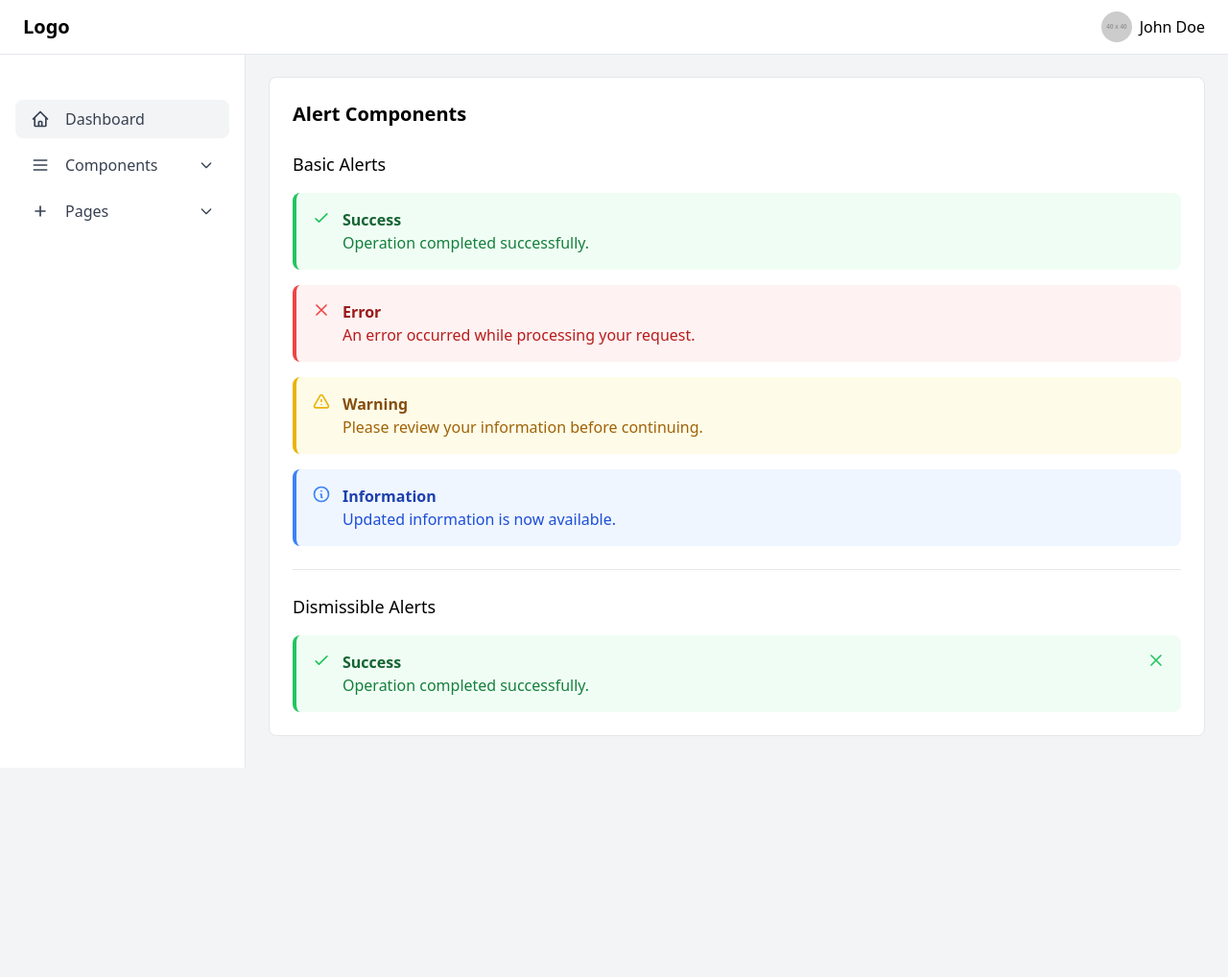
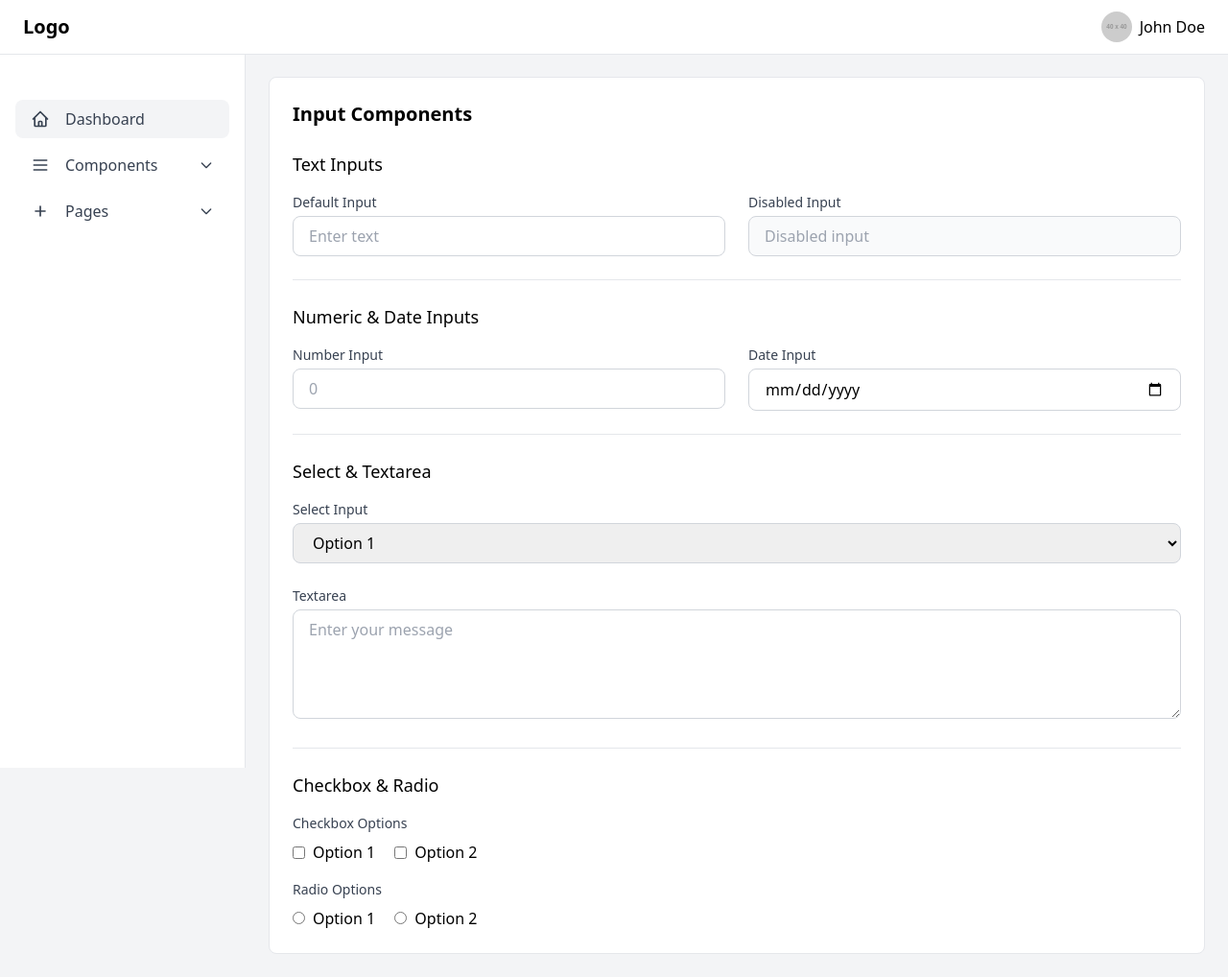
Before and after one commit to abdulrahemfaqih/template-dashboard-tailwindcss, a plain HTML site: page components/input.html in a window 1280 px wide. Shown: the whole page at 96% size. Before the commit the page ends 800 px from the top, so only its background shows below. Drawn offline with nearby package versions, Linux system fonts and the light colour scheme; placeholder pictures from the web are drawn by us.

Commit message:
fix input component

```diff
--- a/components/input.html
+++ b/components/input.html
@@ -125,86 +125,96 @@
     </aside>
     <main class="ml-0 md:ml-64 pt-20 p-6">
         <div class="bg-white rounded-lg border border-gray-200 p-6">
-            <h3 class="text-xl font-bold mb-6">Alert Components</h3>
+            <h3 class="text-xl font-bold mb-6">Input Components</h3>
 
-            <!-- Basic Alerts -->
+            <!-- Text Inputs -->
             <div class="border-b border-gray-200 pb-6 mb-6">
-                <h4 class="text-lg font-medium mb-4">Basic Alerts</h4>
-                <div class="space-y-4">
-                    <!-- Success Alert -->
-                    <div class="p-4 border-l-4 border-green-500 bg-green-50 rounded-lg flex items-start">
-                        <svg class="w-5 h-5 text-green-500 mr-3" fill="none" stroke="currentColor" viewBox="0 0 24 24">
-                            <path stroke-linecap="round" stroke-linejoin="round</svg>" stroke-width="2"
-                                d="M5 13l4 4L19 7" />
-                        </svg>
-                        <div>
-                            <h3 class="font-semibold text-green-800">Success</h3>
-                            <p class="text-green-700">Operation completed successfully.</p>
-                        </div>
+                <h4 class="text-lg font-medium mb-4">Text Inputs</h4>
+                <div class="grid grid-cols-1 md:grid-cols-2 gap-6">
+                    <div>
+                        <label class="block text-sm font-medium text-gray-700 mb-1">Default Input</label>
+                        <input type="text"
+                            class="w-full px-4 py-2 border border-gray-300 rounded-lg focus:outline-none focus:ring-1 focus:ring-gray-400"
+                            placeholder="Enter text">
                     </div>
-
-                    <!-- Error Alert -->
-                    <div class="p-4 border-l-4 border-red-500 bg-red-50 rounded-lg flex items-start">
-                        <svg class="w-5 h-5 text-red-500 mr-3" fill="none" stroke="currentColor" viewBox="0 0 24 24">
-                            <path stroke-linecap="round" stroke-linejoin="round" stroke-width="2"
-                                d="M6 18L18 6M6 6l12 12" />
-                        </svg>
-                        <div>
-                            <h3 class="font-semibold text-red-800">Error</h3>
-                            <p class="text-red-700">An error occurred while processing your request.</p>
-                        </div>
-                    </div>
-
-                    <!-- Warning Alert -->
-                    <div class="p-4 border-l-4 border-yellow-500 bg-yellow-50 rounded-lg flex items-start">
-                        <svg class="w-5 h-5 text-yellow-500 mr-3" fill="none" stroke="currentColor" viewBox="0 0 24 24">
-                            <path stroke-linecap="round" stroke-linejoin="round" stroke-width="2"
-                                d="M12 9v2m0 4h.01m-6.938 4h13.856c1.54 0 2.502-1.667 1.732-3L13.732 4c-.77-1.333-2.694-1.333-3.464 0L3.34 16c-.77 1.333.192 3 1.732 3z" />
-                        </svg>
-                        <div>
-                            <h3 class="font-semibold text-yellow-800">Warning</h3>
-                            <p class="text-yellow-700">Please review your information before continuing.</p>
-                        </div>
-                    </div>
-
-                    <!-- Info Alert -->
-                    <div class="p-4 border-l-4 border-blue-500 bg-blue-50 rounded-lg flex items-start">
-                        <svg class="w-5 h-5 text-blue-500 mr-3" fill="none" stroke="currentColor" viewBox="0 0 24 24">
-                            <path stroke-linecap="round" stroke-linejoin="round" stroke-width="2"
-                                d="M13 16h-1v-4h-1m1-4h.01M21 12a9 9 0 11-18 0 9 9 0 0118 0z" />
-                        </svg>
-                        <div>
-                            <h3 class="font-semibold text-blue-800">Information</h3>
-                            <p class="text-blue-700">Updated information is now available.</p>
-                        </div>
+                    <div>
+                        <label class="block text-sm font-medium text-gray-700 mb-1">Disabled Input</label>
+                        <input type="text" disabled
+                            class="w-full px-4 py-2 border border-gray-300 rounded-lg bg-gray-50 cursor-not-allowed"
+                            placeholder="Disabled input">
                     </div>
                 </div>
             </div>
 
-            <!-- Dismissible Alerts -->
+            <!-- Number & Date Inputs -->
+            <div class="border-b border-gray-200 pb-6 mb-6">
+                <h4 class="text-lg font-medium mb-4">Numeric & Date Inputs</h4>
+                <div class="grid grid-cols-1 md:grid-cols-2 gap-6">
+                    <div>
+                        <label class="block text-sm font-medium text-gray-700 mb-1">Number Input</label>
+                        <input type="number"
+                            class="w-full px-4 py-2 border border-gray-300 rounded-lg focus:outline-none focus:ring-1 focus:ring-gray-400"
+                            placeholder="0">
+                    </div>
+                    <div>
+                        <label class="block text-sm font-medium text-gray-700 mb-1">Date Input</label>
+                        <input type="date"
+                            class="w-full px-4 py-2 border border-gray-300 rounded-lg focus:outline-none focus:ring-1 focus:ring-gray-400">
+                    </div>
+                </div>
+            </div>
+
+            <!-- Select & Textarea -->
+            <div class="border-b border-gray-200 pb-6 mb-6">
+                <h4 class="text-lg font-medium mb-4">Select & Textarea</h4>
+                <div class="space-y-6">
+                    <div>
+                        <label class="block text-sm font-medium text-gray-700 mb-1">Select Input</label>
+                        <select
+                            class="w-full px-4 py-2 border border-gray-300 rounded-lg focus:outline-none focus:ring-1 focus:ring-gray-400">
+                            <option>Option 1</option>
+                            <option>Option 2</option>
+                            <option>Option 3</option>
+                        </select>
+                    </div>
+                    <div>
+                        <label class="block text-sm font-medium text-gray-700 mb-1">Textarea</label>
+                        <textarea
+                            class="w-full px-4 py-2 border border-gray-300 rounded-lg focus:outline-none focus:ring-1 focus:ring-gray-400"
+                            rows="4" placeholder="Enter your message"></textarea>
+                    </div>
+                </div>
+            </div>
+
+            <!-- Checkbox & Radio -->
             <div>
-                <h4 class="text-lg font-medium mb-4">Dismissible Alerts</h4>
+                <h4 class="text-lg font-medium mb-4">Checkbox & Radio</h4>
                 <div class="space-y-4">
-                    <!-- Dismissible Success Alert -->
-                    <div
-                        class="dismissible-alert p-4 border-l-4 border-green-500 bg-green-50 rounded-lg flex items-start justify-between">
-                        <div class="flex items-start">
-                            <svg class="w-5 h-5 text-green-500 mr-3" fill="none" stroke="currentColor"
-                                viewBox="0 0 24 24">
-                                <path stroke-linecap="round" stroke-linejoin="round" stroke-width="2"
-                                    d="M5 13l4 4L19 7" />
-                            </svg>
-                            <div>
-                                <h3 class="font-semibold text-green-800">Success</h3>
-                                <p class="text-green-700">Operation completed successfully.</p>
-                            </div>
+                    <div class="space-y-2">
+                        <label class="block text-sm font-medium text-gray-700 mb-1">Checkbox Options</label>
+                        <div class="space-x-4">
+                            <label class="inline-flex items-center">
+                                <input type="checkbox" class="form-checkbox text-gray-800">
+                                <span class="ml-2">Option 1</span>
+                            </label>
+                            <label class="inline-flex items-center">
+                                <input type="checkbox" class="form-checkbox text-gray-800">
+                                <span class="ml-2">Option 2</span>
+                            </label>
                         </div>
-                        <button class="text-green-500 hover:text-green-700" onclick="this.parentElement.remove()">
-                            <svg class="w-5 h-5" fill="none" stroke="currentColor" viewBox="0 0 24 24">
-                                <path stroke-linecap="round" stroke-linejoin="round" stroke-width="2"
-                                    d="M6 18L18 6M6 6l12 12" />
-                            </svg>
-                        </button>
+                    </div>
+                    <div class="space-y-2">
+                        <label class="block text-sm font-medium text-gray-700 mb-1">Radio Options</label>
+                        <div class="space-x-4">
+                            <label class="inline-flex items-center">
+                                <input type="radio" name="radio-group" class="form-radio text-gray-800">
+                                <span class="ml-2">Option 1</span>
+                            </label>
+                            <label class="inline-flex items-center">
+                                <input type="radio" name="radio-group" class="form-radio text-gray-800">
+                                <span class="ml-2">Option 2</span>
+                            </label>
+                        </div>
                     </div>
                 </div>
             </div>
```
